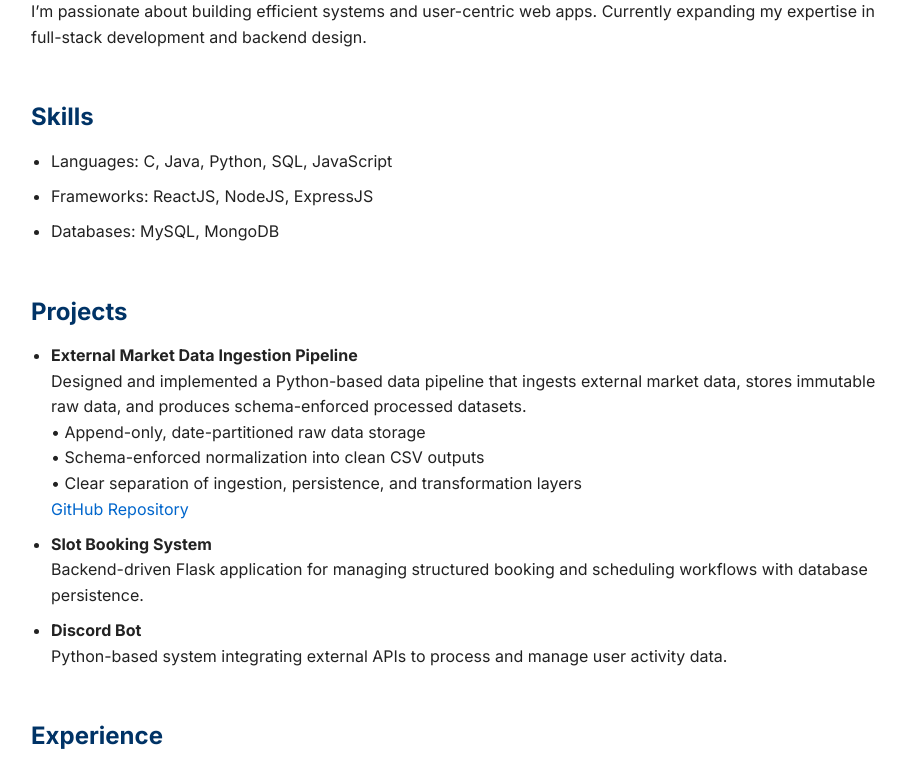
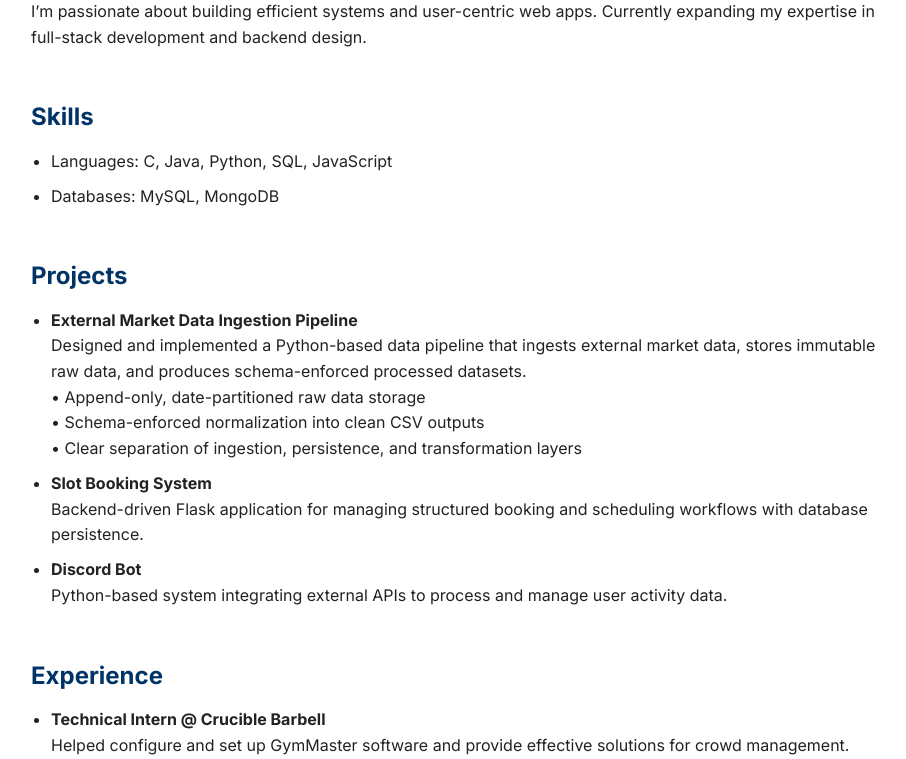
Before and after one commit to adhvait7/SlotBookingApp, a Flask app: page / in a window 1280 px wide. Shown: the part 285-1044 px from the top of the page, without its empty margins (179-1085 px from the left). Run offline with Flask 3, Linux system fonts and the light colour scheme; parts of the project's set-up code (start-up, migrations or seed data) failed here and were passed over.

Commit message:
Updated resume

```diff
--- a/templates/index.html
+++ b/templates/index.html
@@ -95,7 +95,7 @@
       <h2>Skills</h2>
       <ul>
         <li>Languages: C, Java, Python, SQL, JavaScript</li>
-        <li>Frameworks: ReactJS, NodeJS, ExpressJS</li>
+
         <li>Databases: MySQL, MongoDB</li>
       </ul>
     </div>
@@ -112,12 +112,6 @@
           • Schema-enforced normalization into clean CSV outputs<br />
           • Clear separation of ingestion, persistence, and transformation
           layers<br />
-          <a
-            href="https://github.com/adhvait7/data-ingestion-pipeline"
-            target="_blank"
-          >
-            GitHub Repository
-          </a>
         </li>
 
         <li>
```
